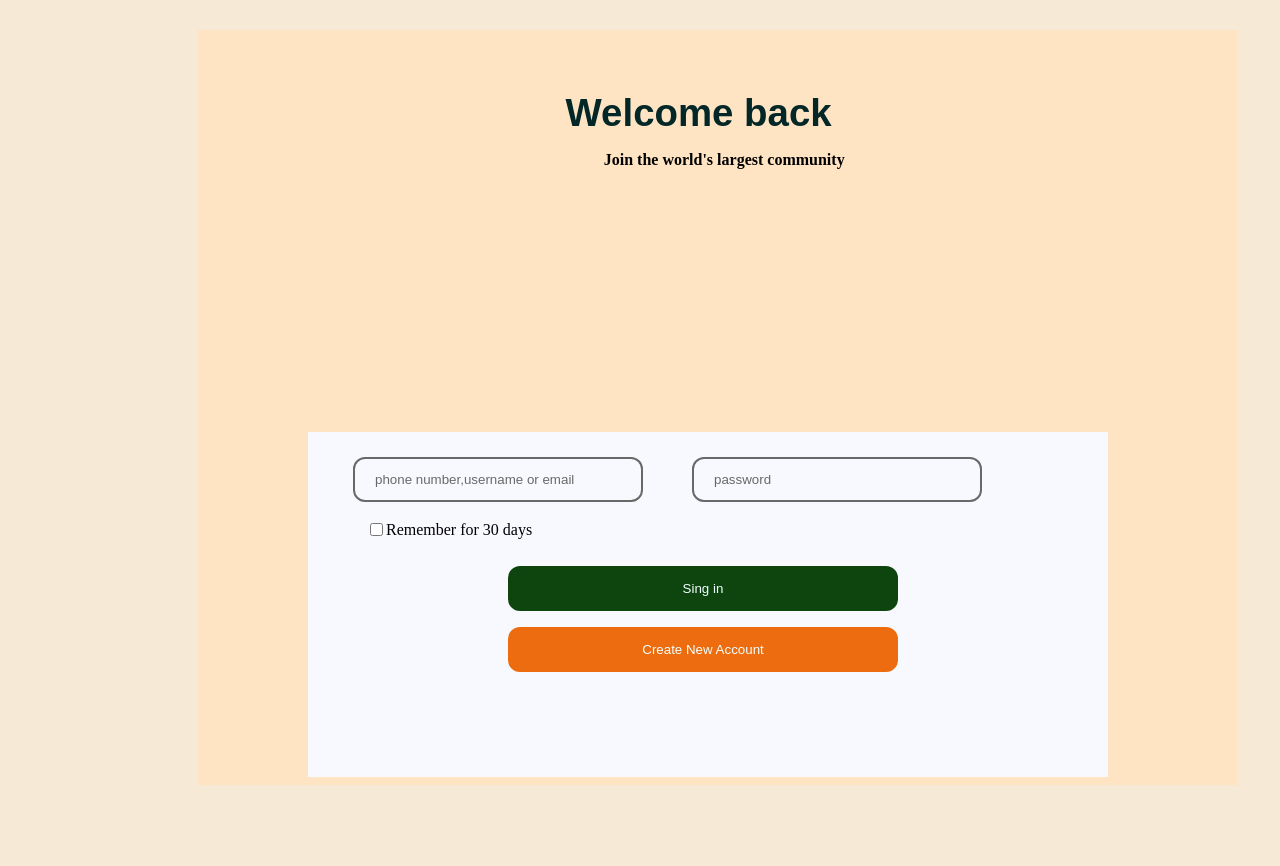
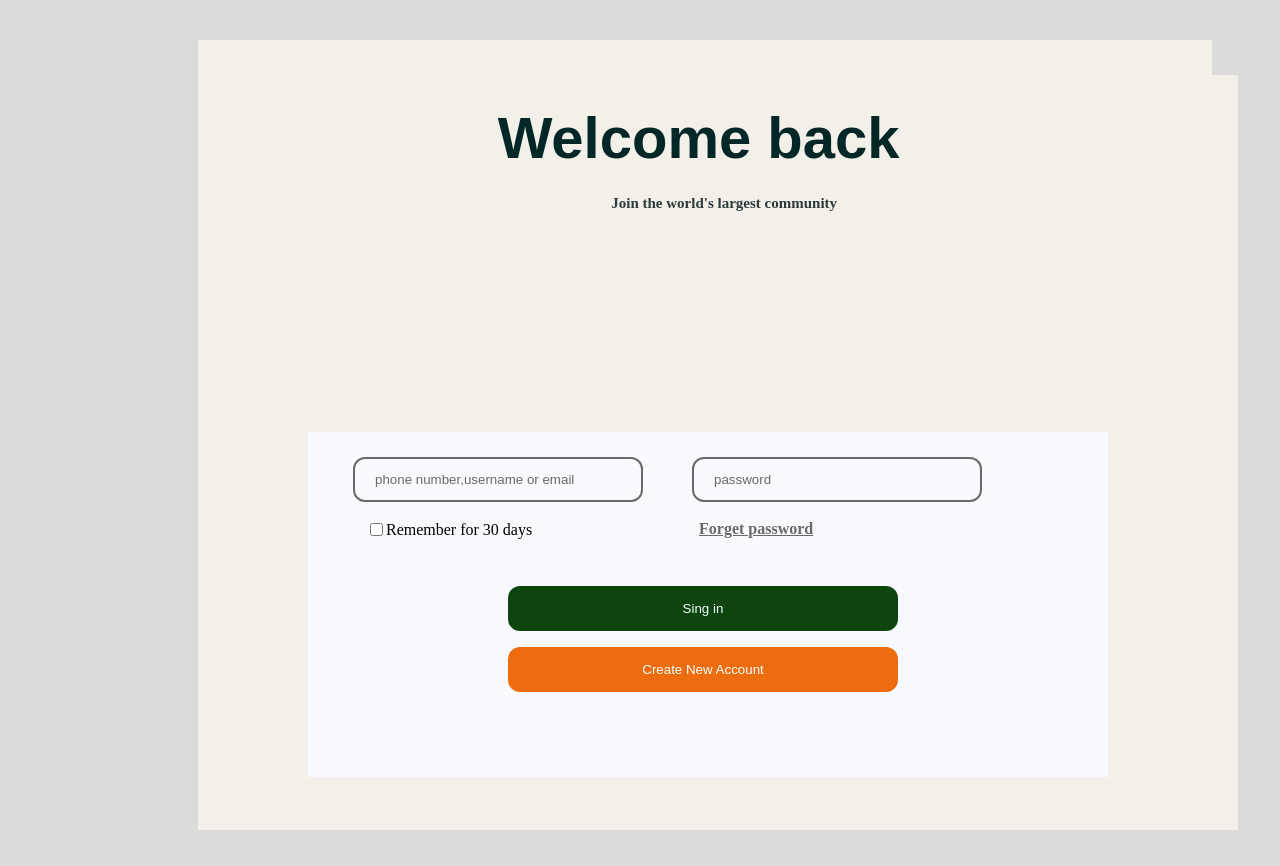
Before and after one commit to itsrishti/New-folder-2, a plain HTML site: page index.html in a window 1280 px wide. Shown: the top 866 px of the page. Drawn offline with Linux system fonts and the light colour scheme.

Commit message:
forget poassword change

```diff
--- a/index.html
+++ b/index.html
@@ -32,9 +32,12 @@
 <!--
 
             <input type="checkbox" value="Remember for 30 days" id="days"> -->
+            <!-- <h3>Forget password</h3> -->
             <label class="count"> <input type="checkbox" name="active[]" value="blank">Remember for 30 days</label>
+            <label class="count"><h4>Forget password</h4></label>
             <input type="button" value="Sing in" id="three">
             <input type="button" value="Create New Account" id="four">
+
 
 
 
--- a/style.css
+++ b/style.css
@@ -8,7 +8,7 @@
 
 }
 .first{
-    background-color: bisque;
+    background-color:#f2f0e9;
     height: 600px;
     width: 950px;
     flex-direction: column;
@@ -22,35 +22,38 @@
     top: 30px;
     border-left: 25px;
     margin-left: 190px;
-    color: rgb(3, 39, 39)
-
-    /* margin-top: 35px; */
-    margin-bottom: 35px;
+    color: rgb(43, 59, 59);
+font-size: 15px;
+    margin-top: 45px;
+    /* margin-bottom:35px; */
 }
 .second{
 
-    background-color: bisque;
+
+    background-color:#f2f0e9;
     height: 2px;
     width: 950px;
     flex-direction: column;
     flex-wrap: row wrap;
     text-align: center;
     padding-top:25px;
-    padding-bottom:40px;
+    padding-bottom:98px;
     padding-left: 2%;
-    padding-right: +3%;
+    padding-right: 3%;
     position: absolute;
     top: 30px;
     margin-top: 10px;
     margin-bottom: 20px;
     margin-left: 190px;
+    font-size: 29px;
+/* text-align: center; */
 
 
-font-size: larger;
+/* font-size: larger; */
 font-family:'Jost', sans-serif;
-font-family: 'Poppins', sans-serif;
+/* font-family: 'Poppins', sans-serif; */
 font-display: right;
-letter-spacing: 1%;
+letter-spacing: 3%;
 line-gap-override: 6%;
 /* /* color: darkslategray; */
 color: rgb(3, 39, 39)
@@ -124,12 +127,29 @@ display: flex;
 
 }
 .count[ type ="checkbox"]{
-    flex: none;
-    /* display:block; */
+    /* flex: none; */
+    display:block;
+    position: absolute;
     height:7%;
     width: 4%;
     display:flexbox;
+    margin-bottom: 2%;
+    margin-top: -1%;
+    top:35%;
+    /* top:65px; */
 }
+.count h4{
+
+    margin-left: 45%;
+    text-decoration: underline;
+    display:flex;
+    margin-bottom: -1%;
+    margin-top: -9%;
+    text-align: 29px;
+    top:75px;
+    color:dimgrey;
+}
+
 #three{
     border-radius: 12px 12px 12px 12px;
     background-color: rgb(14, 69, 14);
@@ -159,5 +179,5 @@ border-color: rgb(237, 108, 15);
 size: 4px;
 }
 body{
-    background-color:rgb(246, 233, 213) ;
+    background-color:#dbdbd9;
 }
```
